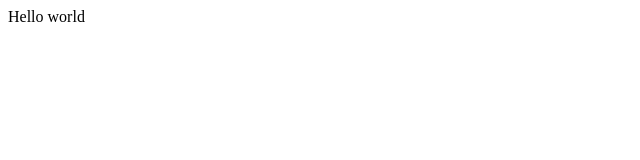
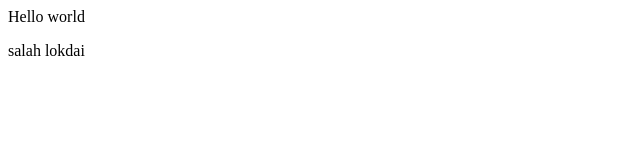
Before and after one commit to salahlok/first, a plain HTML site: page index.html in a window 1280 px wide. Shown: the full height of the page, 0-640 px from the left. Drawn offline with Linux system fonts and the light colour scheme.

Commit message:
new modification

```diff
--- a/index.html
+++ b/index.html
@@ -1 +1,2 @@
 <div>Hello world</div>
+<p>salah lokdai</p>
```
